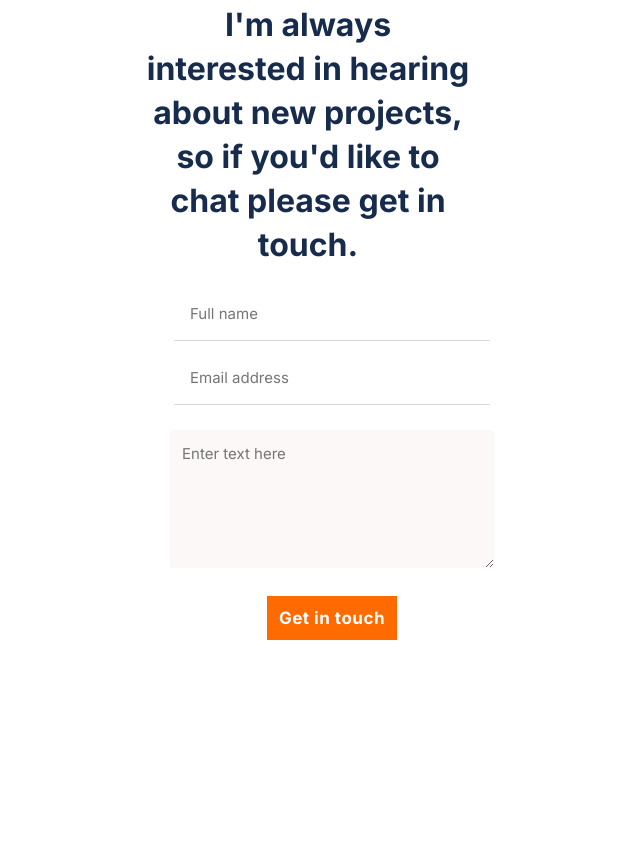
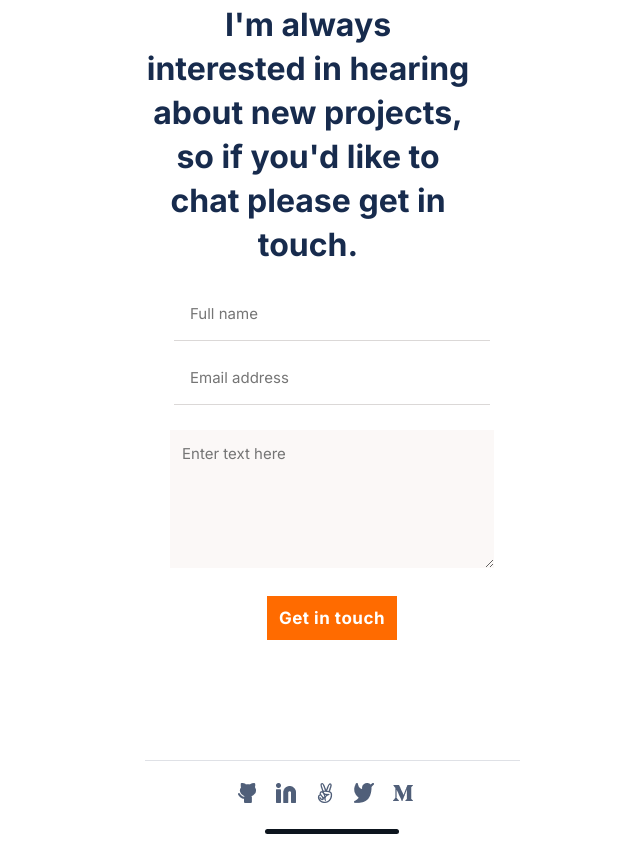
Before and after one commit to biruk-bereka/portfolio-V0, a website: page index.html in a window 1280 px wide. Shown: the part 6696-7550 px from the top of the page, without its empty margins (308-948 px from the left). Before the commit the page ends 7336 px from the top, so only its background shows below. Drawn offline with Linux system fonts and the light colour scheme.

Commit message:
add footer to the page

```diff
--- a/index.css
+++ b/index.css
@@ -371,6 +371,7 @@ li {
   min-width: 350px;
   max-width: 375px;
   margin-top: 120px;
+  margin-bottom: 120px;
   padding: 0 24px;
   margin-left: auto;
   margin-right: auto;
@@ -440,3 +441,32 @@ form .button {
   padding: 12px;
   border: none;
 }
+
+/* Footer */
+
+footer {
+  min-width: 350px;
+  max-width: 375px;
+  padding: 20px 0;
+  margin: 0 auto;
+  border-top: 1px solid #dfe1e6;
+}
+
+footer .social-links {
+  display: flex;
+  justify-content: center;
+  margin-bottom: 20px;
+}
+
+footer .social-links .links {
+  padding-right: 15px;
+}
+
+footer .border-bottom {
+  margin: 0 auto;
+  width: 134px;
+  height: 5px;
+  bottom: 8px;
+  background: #0d151e;
+  border-radius: 10px;
+}
--- a/index.html
+++ b/index.html
@@ -244,5 +244,15 @@
         </ul>
       </form>
     </section>
+    <footer>
+      <ul class="social-links">
+        <li class="links"><a href="#github"><img src="images/GitHub.png" alt=""></a></li>
+        <li class="links"><a href="#linkedin"><img src="images/Linkedin.png" alt=""></a></li>
+        <li class="links"><a href="#angelist"><img src="images/Angelist.png" alt=""></a></li>
+        <li class="links"><a href="#twitter"><img src="images/Twitter.png" alt=""></a></li>
+        <li class="links"><a href="#medium"><img src="images/Medium.png" alt=""></a></li>
+      </ul>
+      <div class="border-bottom"></div>
+    </footer>
   </body>
 </html>
```
Also changed, not shown: images/Angelist.png (added), images/GitHub.png (added), images/Linkedin.png (added), images/Medium.png (added), images/Twitter.png (added).
